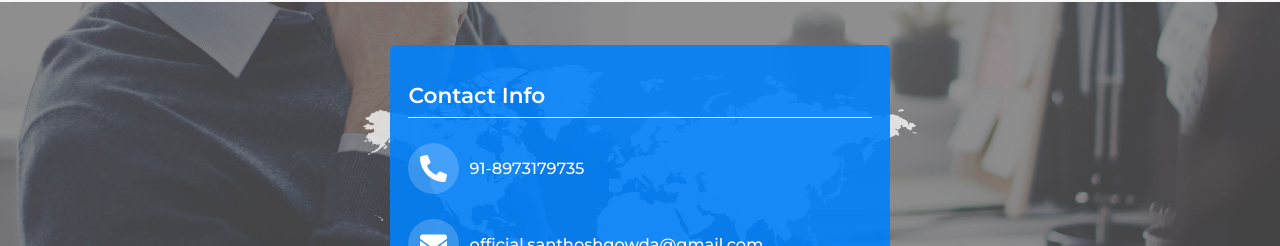
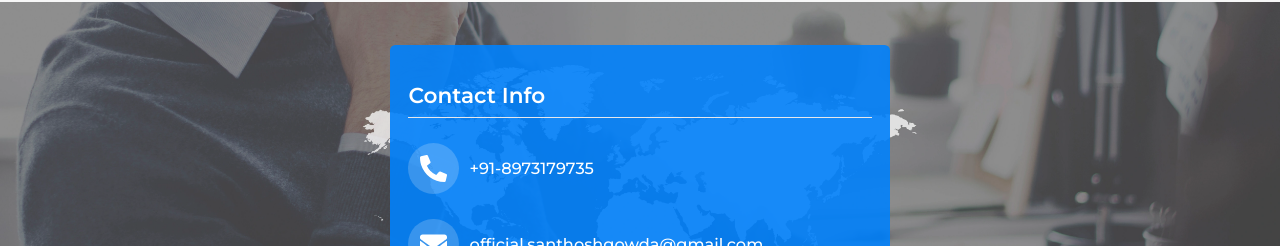
Before and after one commit to remeessalam/evocrux, a React (Create React App) app: page /contact-us in a window 1280 px wide. Shown: the part 1105-1351 px from the top of the page. Built offline with nearby package versions, Linux system fonts and the light colour scheme.

Commit message:
whatsapp link added

```diff
--- a/src/components/WhatsAppIcon.jsx
+++ b/src/components/WhatsAppIcon.jsx
@@ -9,7 +9,9 @@ const WhatsAppIcon = () => {
       title="WhatsApp"
       rel="noreferrer"
       target="_blank"
-      to={"https://api.whatsapp.com/send/?phone=" + clientDetails.whatsapp}
+      to={
+        "https://api.whatsapp.com/send/?phone=%2B918973179735&text&type=phone_number&app_absent=0"
+      }
       className="w-[4rem] z-30 hover:-translate-y-1 h-[4rem] cursor-pointer rounded-full border-4 border-white bg-[#25D366] hover:bg-primary fixed bottom-[4.5rem] animate-bounce hover:animate-none right-7 flex items-center justify-center transition-all duration-300"
     >
       <FaWhatsapp className="text-white text-4xl" />
--- a/src/pages/ContactUs.jsx
+++ b/src/pages/ContactUs.jsx
@@ -54,7 +54,7 @@ const ContactUs = () => {
               <div className="w-[3.5rem] h-[3.5rem] bg-background/20 rounded-full p-3 flex justify-center items-center">
                 <FaPhoneAlt className="text-3xl" />
               </div>
-              <p className="sm:text-lg font-medium">{clientDetails.phone}</p>
+              <p className="sm:text-lg font-medium">+{clientDetails.phone}</p>
             </Link>
             <Link
               to={`tel:${clientDetails.email}`}
```
